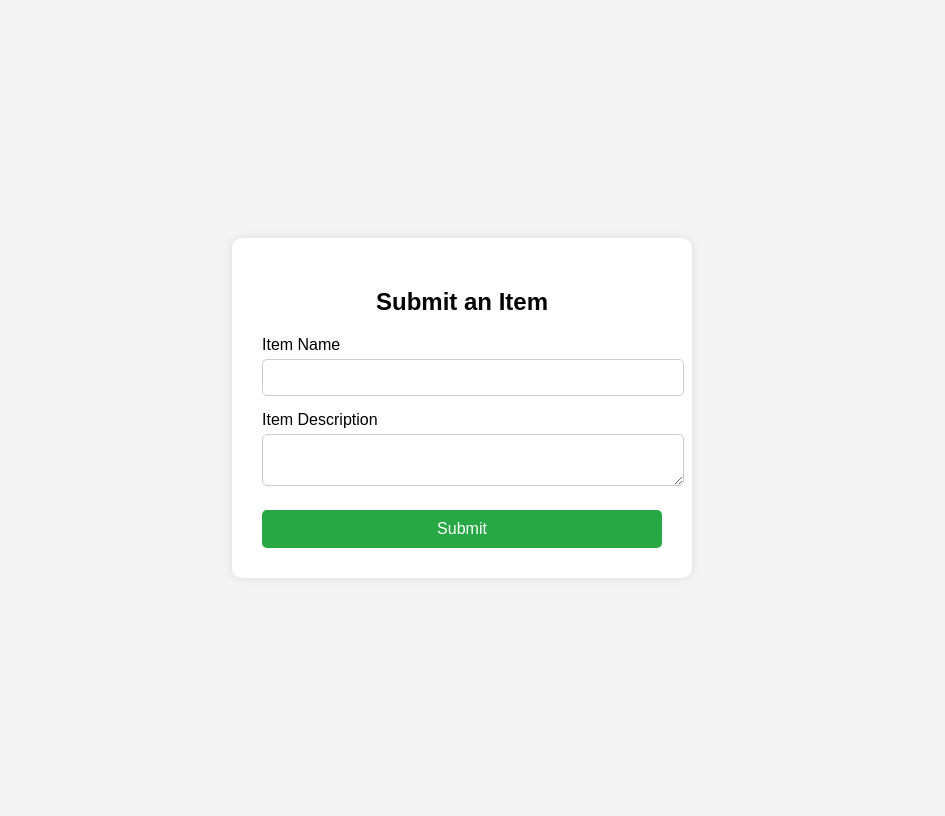
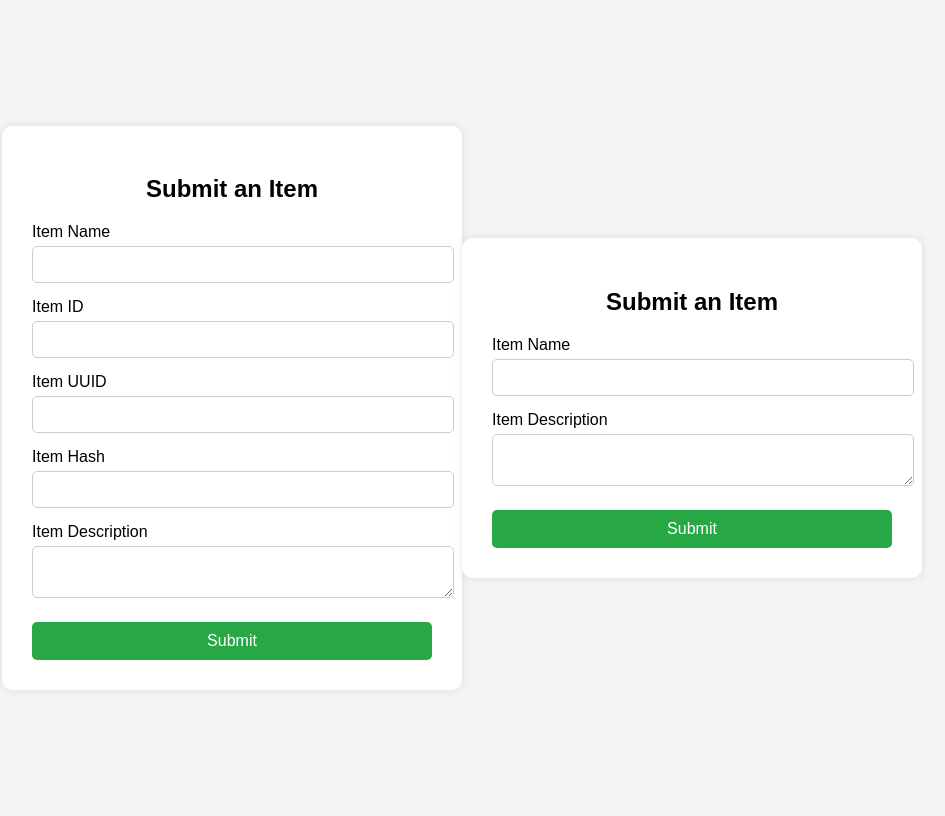
Before and after one commit to patelsnklp/Todo-Page, a Flask app: page / in a window 1280 px wide. Shown: the whole page, without its empty margins (178-1123 px from the left). Run offline with Flask 3, Linux system fonts and the light colour scheme.

Commit message:
Update index.html

```diff
--- a/templates/index.html
+++ b/templates/index.html
@@ -1,3 +1,114 @@
+<!DOCTYPE html>
+<html lang="en">
+<head>
+  <meta charset="UTF-8" />
+  <meta name="viewport" content="width=device-width, initial-scale=1" />
+  <title>Submit an Item</title>
+  <style>
+    body {
+      font-family: Arial, sans-serif;
+      background: #f4f4f4;
+      display: flex;
+      justify-content: center;
+      align-items: center;
+      height: 100vh;
+    }
+
+    .container {
+      background: white;
+      padding: 30px;
+      border-radius: 10px;
+      box-shadow: 0 0 10px rgba(0, 0, 0, 0.1);
+      width: 100%;
+      max-width: 400px;
+    }
+
+    h2 {
+      text-align: center;
+      margin-bottom: 20px;
+    }
+
+    label {
+      display: block;
+      margin-top: 15px;
+    }
+
+    input[type="text"],
+    textarea {
+      width: 100%;
+      padding: 10px;
+      margin-top: 5px;
+      border: 1px solid #ccc;
+      border-radius: 5px;
+    }
+
+    button {
+      margin-top: 20px;
+      width: 100%;
+      padding: 10px;
+      background-color: #28a745;
+      border: none;
+      color: white;
+      font-size: 16px;
+      border-radius: 5px;
+      cursor: pointer;
+    }
+
+    button:hover {
+      background-color: #218838;
+    }
+
+    .flash {
+      margin-top: 10px;
+      text-align: center;
+      padding: 10px;
+      border-radius: 5px;
+    }
+
+    .flash.success {
+      background-color: #d4edda;
+      color: #155724;
+    }
+
+    .flash.error {
+      background-color: #f8d7da;
+      color: #721c24;
+    }
+  </style>
+</head>
+<body>
+  <div class="container">
+    <h2>Submit an Item</h2>
+
+    {% with messages = get_flashed_messages(with_categories=true) %}
+      {% if messages %}
+        {% for category, message in messages %}
+          <div class="flash {{ category }}">{{ message }}</div>
+        {% endfor %}
+      {% endif %}
+    {% endwith %}
+
+    <form action="/submit" method="POST">
+      <label for="itemName">Item Name</label>
+      <input type="text" name="itemName" id="itemName" required>
+
+      <label for="itemID">Item ID</label>
+      <input type="text" name="itemID" id="itemID" required>
+
+      <label for="itemUUID">Item UUID</label>
+      <input type="text" name="itemUUID" id="itemUUID" required>
+
+      <label for="itemHash">Item Hash</label>
+      <input type="text" name="itemHash" id="itemHash" required>
+
+      <label for="itemDescription">Item Description</label>
+      <textarea name="itemDescription" id="itemDescription" required></textarea>
+
+      <button type="submit">Submit</button>
+    </form>
+  </div>
+</body>
+</html>
 <!DOCTYPE html>
 <html lang="en">
 <head>
```
